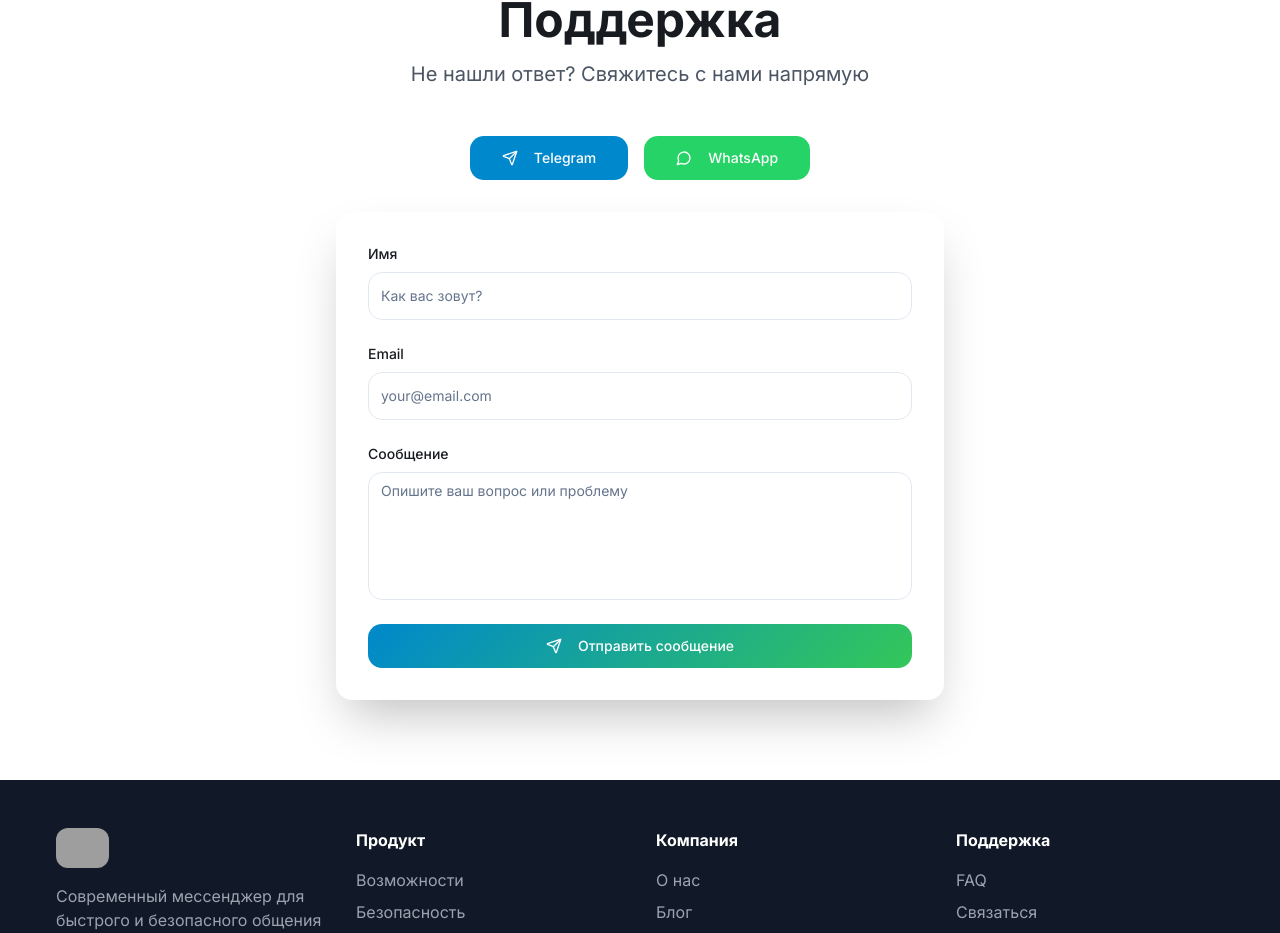
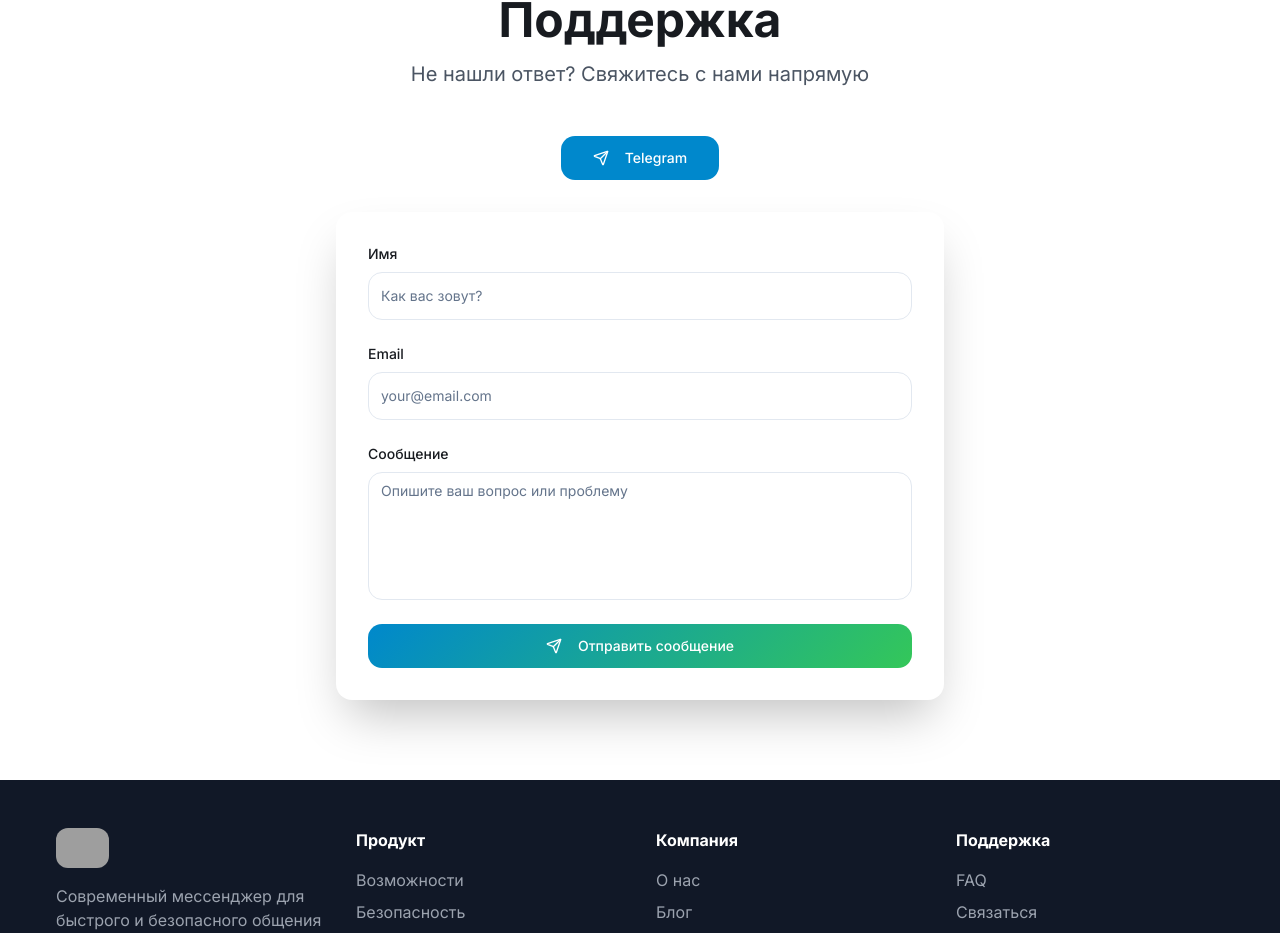
Before and after one commit to pr-poehali-dev/messenger-website-project-2, a React (Vite) app: page / in a window 1280 px wide. Shown: the part 2612-3545 px from the top of the page. Built offline with nearby package versions, Linux system fonts and the light colour scheme; grey boxes are pictures that could not be loaded.

Commit message:
Удалить кнопку WhatsApp

```diff
--- a/src/pages/Index.tsx
+++ b/src/pages/Index.tsx
@@ -250,7 +250,7 @@ const Index = () => {
             </p>
           </div>
 
-          <div className="flex gap-4 justify-center mb-8 animate-fade-in">
+          <div className="flex justify-center mb-8 animate-fade-in">
             <Button
               size="lg"
               className="bg-[#0088CC] hover:bg-[#0077B3] text-white"
@@ -258,14 +258,6 @@ const Index = () => {
             >
               <Icon name="Send" className="mr-2" size={20} />
               Telegram
-            </Button>
-            <Button
-              size="lg"
-              className="bg-[#25D366] hover:bg-[#20BA5A] text-white"
-              onClick={() => window.open('https://wa.me/your_whatsapp', '_blank')}
-            >
-              <Icon name="MessageCircle" className="mr-2" size={20} />
-              WhatsApp
             </Button>
           </div>
 
```
